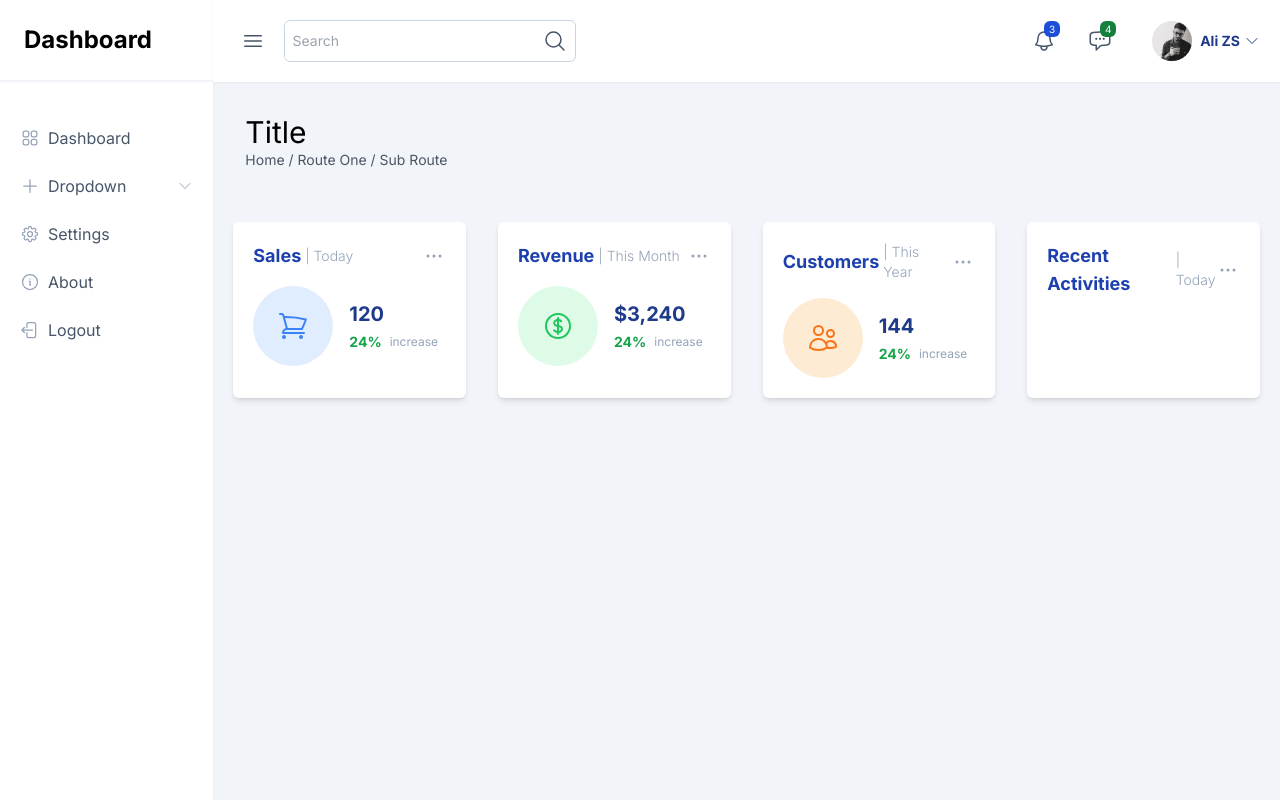
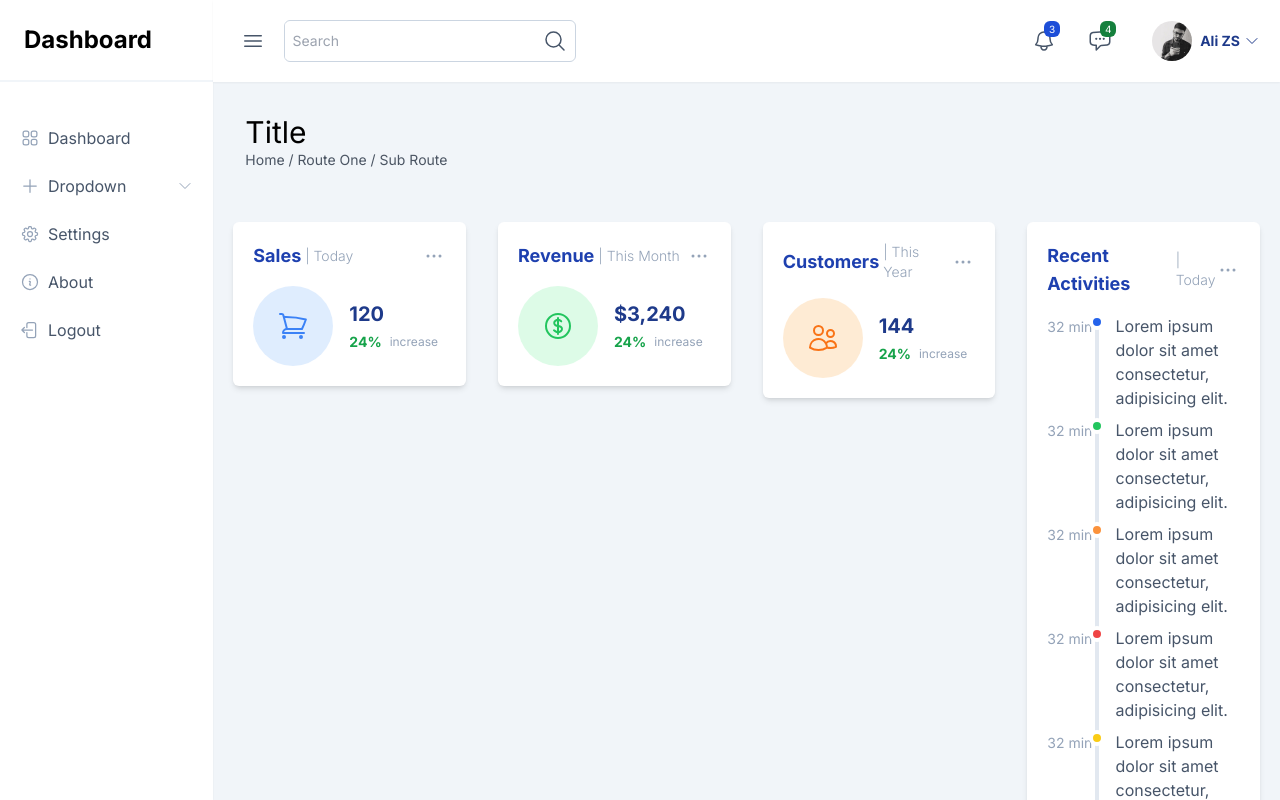
Before and after one commit to alizs10/admin-dashboard, a Next.js app: page /dashboard in a window 1280 px wide. Shown: the top 800 px of the page. Built offline with nearby package versions, Linux system fonts and the light colour scheme.

Commit message:
add activities

```diff
--- /dev/null
+++ b/components/dashboard/main/cards/Activities.jsx
@@ -0,0 +1,18 @@
+import Activity from "./Activity";
+
+function Activities() {
+    return (
+        <div className="flex flex-col gap-0">
+
+            <Activity key={1} color={'blue'} />
+            <Activity key={2} color={'green'} />
+            <Activity key={3} color={'orange'} />
+            <Activity key={4} color={'red'} />
+            <Activity key={5} color={'yellow'} />
+            <Activity key={6} color={'purple'} />
+
+        </div>
+    );
+}
+
+export default Activities;
--- /dev/null
+++ b/components/dashboard/main/cards/Activity.jsx
@@ -0,0 +1,43 @@
+function Activity({ color }) {
+
+    let themeClass = 'bg-blue-600'
+
+    switch (color) {
+        case 'blue':
+            themeClass = 'bg-blue-600'
+            break;
+        case 'red':
+            themeClass = 'bg-red-500'
+            break;
+        case 'green':
+            themeClass = 'bg-green-500'
+            break;
+        case 'yellow':
+            themeClass = 'bg-yellow-400'
+            break;
+        case 'orange':
+            themeClass = 'bg-orange-400'
+            break;
+        case 'purple':
+            themeClass = 'bg-purple-600'
+            break;
+
+        default:
+            themeClass = 'bg-blue-600'
+            break;
+    }
+
+    return (
+        <div className="grid grid-cols-4">
+            <div className="col-span-1">
+                <span className="text-slate-400 text-sm">32 min</span>
+            </div>
+            <div className="col-span-3 relative">
+                <p className="border-l-4 pl-4 pb-2 border-slate-200 text-slate-600">Lorem ipsum dolor sit amet consectetur, adipisicing elit.</p>
+                <div className={`absolute border-4 border-white top-0 left-0 -translate-x-[6px] h-4 w-4 rounded-full ${themeClass}`}></div>
+            </div>
+        </div>
+    );
+}
+
+export default Activity;
--- a/components/dashboard/main/cards/Card.jsx
+++ b/components/dashboard/main/cards/Card.jsx
@@ -1,6 +1,6 @@
 function Card({ children, space }) {
     return (
-        <div className={`rounded-md flex flex-col gap-y-4 bg-white shadow-md p-5 col-span-1 ${space}`}>
+        <div className={`rounded-md h-fit flex flex-col gap-y-4 bg-white shadow-md p-5 col-span-1 ${space}`}>
             {children}
         </div>
     );
--- a/components/dashboard/main/cards/Cards.jsx
+++ b/components/dashboard/main/cards/Cards.jsx
@@ -4,6 +4,7 @@ import CardBody from "./CardBody";
 import CardHeader from "./CardHeader";
 import DollarIcon from "@/components/dashboard/common/ui/icons/DollarIcon";
 import UsersIcon from "@/components/dashboard/common/ui/icons/UsersIcon";
+import Activities from "./Activities";
 
 export default function Cards() {
 
@@ -27,6 +28,7 @@ export default function Cards() {
             <div className="col-span-1 grid grid-cols-1 bg-blue gap-8">
                 <Card key={5} space={'card-1'}>
                     <CardHeader title={'Recent Activities'} time={'Today'} />
+                    <Activities />
                 </Card>
             </div>
         </div>
```
